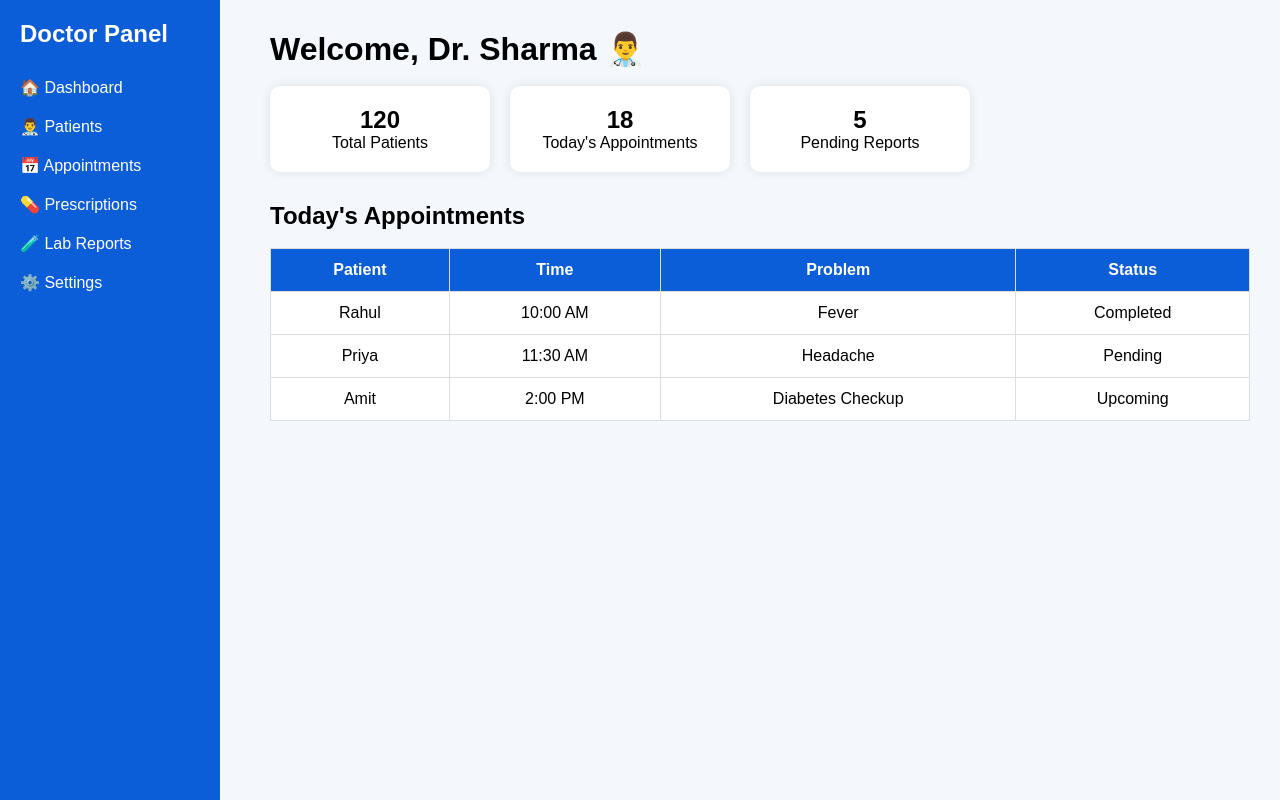
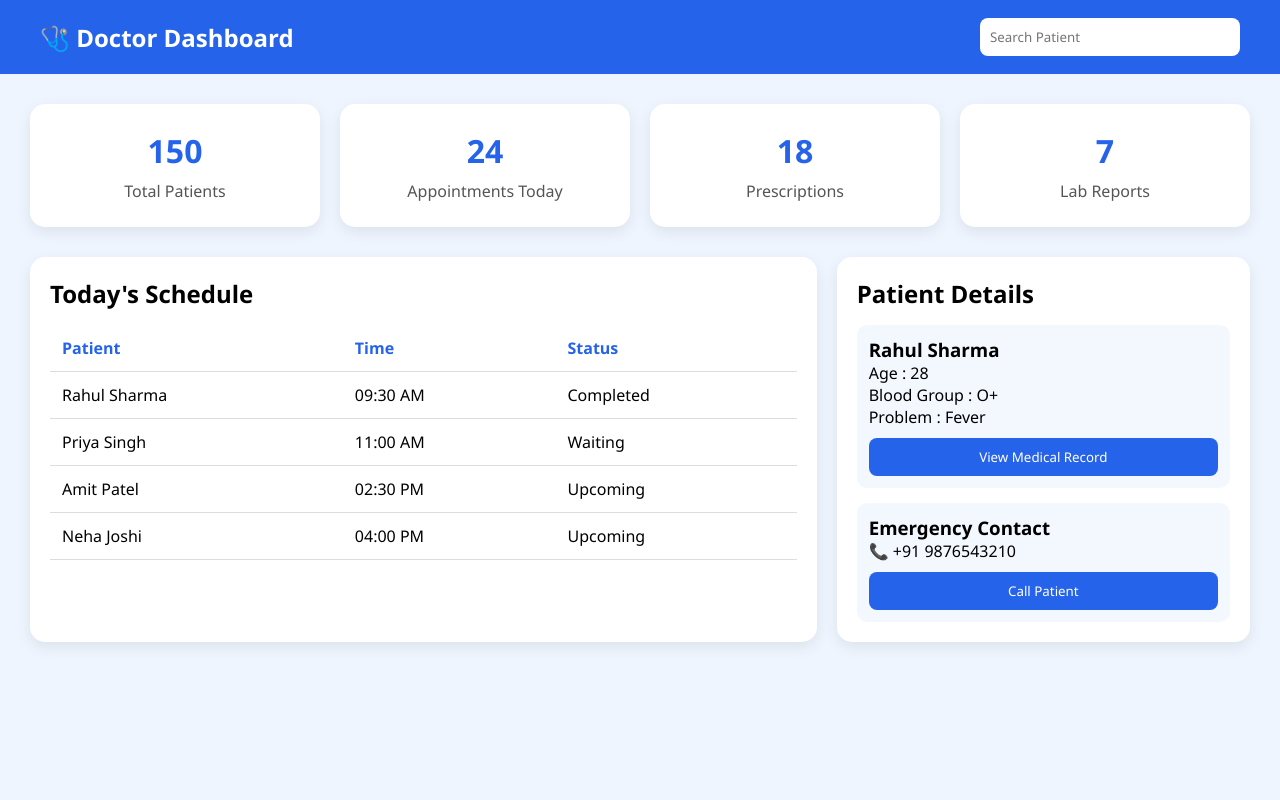
Before and after one commit to savita-ghatte/FYA_DoctorPatientManagement_Team5, a website: page pdashbaord.html in a window 1280 px wide. Drawn offline with Linux system fonts and the light colour scheme.

Commit message:
Update pdashbaord.html

```diff
--- a/pdashbaord.html
+++ b/pdashbaord.html
@@ -10,142 +10,194 @@
     margin:0;
     padding:0;
     box-sizing:border-box;
-    font-family:Arial,sans-serif;
+    font-family:'Segoe UI',sans-serif;
 }
 
 body{
-    background:#f4f7fc;
+    background:#eef5ff;
 }
 
-.sidebar{
-    width:220px;
-    height:100vh;
-    background:#0b5ed7;
+/* Header */
+header{
+    background:#2563eb;
     color:white;
-    position:fixed;
-    padding:20px;
+    padding:18px 40px;
+    display:flex;
+    justify-content:space-between;
+    align-items:center;
 }
 
-.sidebar h2{
-    margin-bottom:30px;
+header input{
+    width:260px;
+    padding:10px;
+    border:none;
+    border-radius:8px;
+    outline:none;
 }
 
-.sidebar ul{
-    list-style:none;
-}
-
-.sidebar ul li{
-    margin:20px 0;
-    cursor:pointer;
-}
-
-.main{
-    margin-left:240px;
+/* Container */
+.container{
     padding:30px;
 }
 
+/* Cards */
 .cards{
-    display:flex;
+    display:grid;
+    grid-template-columns:repeat(4,1fr);
     gap:20px;
     margin-bottom:30px;
 }
 
 .card{
     background:white;
+    border-radius:15px;
+    padding:25px;
+    box-shadow:0 5px 15px rgba(0,0,0,.08);
+    text-align:center;
+}
+
+.card h2{
+    color:#2563eb;
+    font-size:32px;
+}
+
+.card p{
+    margin-top:8px;
+    color:#555;
+}
+
+/* Sections */
+.section{
+    display:flex;
+    gap:20px;
+}
+
+/* Appointment Table */
+.left{
+    flex:2;
+    background:white;
     padding:20px;
-    border-radius:10px;
-    width:220px;
-    text-align:center;
-    box-shadow:0 0 10px rgba(0,0,0,0.1);
+    border-radius:15px;
+    box-shadow:0 5px 15px rgba(0,0,0,.08);
 }
 
 table{
     width:100%;
     border-collapse:collapse;
-    background:white;
+    margin-top:15px;
 }
 
-table th,table td{
+th,td{
     padding:12px;
-    border:1px solid #ddd;
-    text-align:center;
+    text-align:left;
+    border-bottom:1px solid #ddd;
 }
 
-table th{
-    background:#0b5ed7;
+th{
+    color:#2563eb;
+}
+
+/* Right Panel */
+.right{
+    flex:1;
+    background:white;
+    padding:20px;
+    border-radius:15px;
+    box-shadow:0 5px 15px rgba(0,0,0,.08);
+}
+
+.patient{
+    background:#f3f8ff;
+    padding:12px;
+    border-radius:10px;
+    margin-top:15px;
+}
+
+button{
+    margin-top:10px;
+    width:100%;
+    padding:10px;
+    border:none;
+    border-radius:8px;
+    background:#2563eb;
     color:white;
+    cursor:pointer;
+}
+
+button:hover{
+    background:#1749b3;
 }
 </style>
+</head>
 
-</head>
 <body>
 
-<div class="sidebar">
-    <h2>Doctor Panel</h2>
+<header>
+    <h2>🩺 Doctor Dashboard</h2>
+    <input type="text" placeholder="Search Patient">
+</header>
 
-    <ul>
-        <li>🏠 Dashboard</li>
-        <li>👨‍⚕️ Patients</li>
-        <li>📅 Appointments</li>
-        <li>💊 Prescriptions</li>
-        <li>🧪 Lab Reports</li>
-        <li>⚙️ Settings</li>
-    </ul>
-</div>
-
-<div class="main">
-
-<h1>Welcome, Dr. Sharma 👨‍⚕️</h1>
-<br>
+<div class="container">
 
 <div class="cards">
 
 <div class="card">
-<h2>120</h2>
+<h2>150</h2>
 <p>Total Patients</p>
 </div>
 
 <div class="card">
-<h2>18</h2>
-<p>Today's Appointments</p>
+<h2>24</h2>
+<p>Appointments Today</p>
 </div>
 
 <div class="card">
-<h2>5</h2>
-<p>Pending Reports</p>
+<h2>18</h2>
+<p>Prescriptions</p>
+</div>
+
+<div class="card">
+<h2>7</h2>
+<p>Lab Reports</p>
 </div>
 
 </div>
 
-<h2>Today's Appointments</h2>
-<br>
+<div class="section">
+
+<div class="left">
+
+<h2>Today's Schedule</h2>
 
 <table>
+
 <tr>
 <th>Patient</th>
 <th>Time</th>
-<th>Problem</th>
 <th>Status</th>
 </tr>
 
 <tr>
-<td>Rahul</td>
-<td>10:00 AM</td>
-<td>Fever</td>
+<td>Rahul Sharma</td>
+<td>09:30 AM</td>
 <td>Completed</td>
 </tr>
 
 <tr>
-<td>Priya</td>
-<td>11:30 AM</td>
-<td>Headache</td>
-<td>Pending</td>
+<td>Priya Singh</td>
+<td>11:00 AM</td>
+<td>Waiting</td>
 </tr>
 
 <tr>
-<td>Amit</td>
-<td>2:00 PM</td>
-<td>Diabetes Checkup</td>
+<td>Amit Patel</td>
+<td>02:30 PM</td>
+<td>Upcoming</td>
+</tr>
+
+<tr>
+<td>Neha Joshi</td>
+<td>04:00 PM</td>
 <td>Upcoming</td>
 </tr>
 
@@ -153,5 +205,31 @@ table th{
 
 </div>
 
+<div class="right">
+
+<h2>Patient Details</h2>
+
+<div class="patient">
+<h3>Rahul Sharma</h3>
+<p>Age : 28</p>
+<p>Blood Group : O+</p>
+<p>Problem : Fever</p>
+
+<button>View Medical Record</button>
+</div>
+
+<div class="patient">
+<h3>Emergency Contact</h3>
+<p>📞 +91 9876543210</p>
+
+<button>Call Patient</button>
+</div>
+
+</div>
+
+</div>
+
+</div>
+
 </body>
 </html>
```
